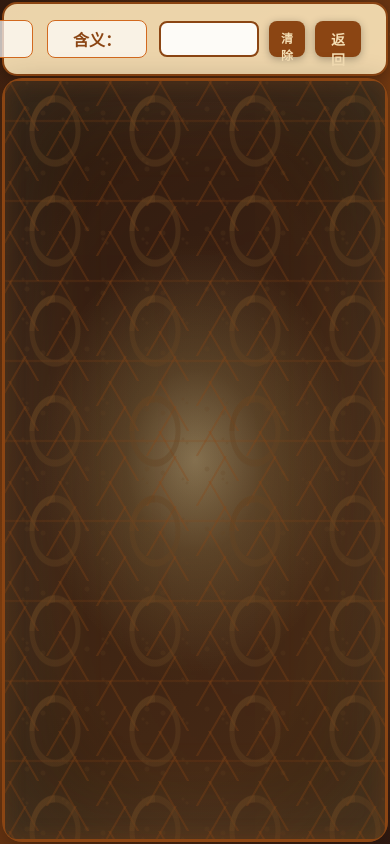
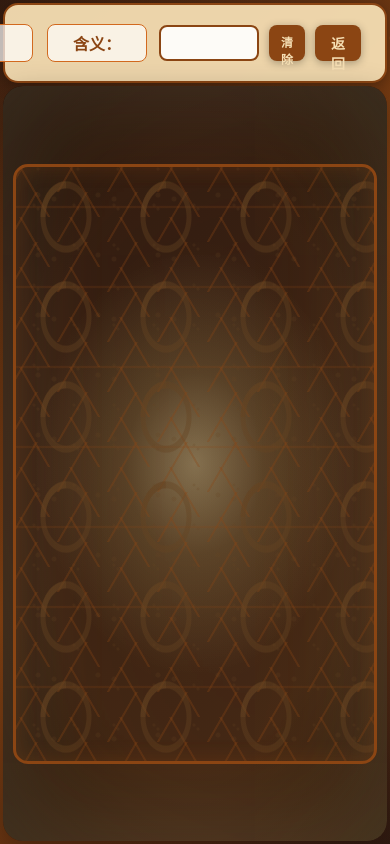
Before and after one commit to overmind1980/OeasyOracleCanvas, a website: page char.html in a window 390 px wide. Drawn offline with Linux system fonts and the light colour scheme; a web font is replaced by a local one.

Commit message:
基本初步完成版 style(styles.css): 优化字体定义和响应式布局样式
移除冗余的字体样式属性，调整画布和容器的响应式尺寸
简化媒体查询中的样式规则，提高代码可维护性

```diff
--- a/styles.css
+++ b/styles.css
@@ -3,26 +3,21 @@
     font-family: 'FangZhengOracle';
     src: url('./fonts/FangZhengOracle.ttf') format('truetype');
     font-display: swap;
-    font-weight: normal;
-    font-style: normal;
 }
+
+
 
 @font-face {
     font-family: 'ZhongYanYuan';
     src: url('./fonts/ZhongYanYuan.ttf') format('truetype');
     font-display: swap;
-    font-weight: normal;
-    font-style: normal;
 }
 
 @font-face {
-    font-family: 'OeasyOracle';
-    src: url('./fonts/OeasyOracle.ttf') format('truetype');
-    font-display: swap;
-    font-weight: normal;
-    font-style: normal;
-   font-weight: normal;
-    font-style: normal;
+  font-family: 'OeasyOracle';
+  src: url('./fonts/OeasyOracle.ttf') format('truetype');
+  font-weight: normal;
+  font-style: normal;
 }
 
 /* 全局样式 */
@@ -48,12 +43,6 @@ body {
     position: fixed;
     top: 0;
     left: 0;
-}
-
-/* 汉字卡片显示样式 - 使用甲骨文字体 */
-.character-display {
-    font-family: "FangZhengOracle", "ZhongYanYuan", "OeasyOracle", serif !important;
-    font-weight: normal;
 }
 
 .app-container {
@@ -561,42 +550,41 @@ body {
         height: 100vh;
         display: flex;
         flex-direction: column;
-        padding: 5px;
+        padding: 8px;
     }
 
     .info-section {
         flex-shrink: 0;
-        padding: 6px;
-        margin-bottom: 5px;
+        padding: 8px;
+        margin-bottom: 8px;
     }
 
     .canvas-section {
         flex: 1;
-        min-height: 80vh; /* 增加画布占据至少80%的视口高度 */
+        min-height: 60vh; /* 确保画布占据至少60%的视口高度 */
         display: flex;
         align-items: center;
         justify-content: center;
-        padding: 5px;
+        padding: 10px;
     }
 
     #oracleCanvas {
-        width: 95vw; /* 增加到视口宽度的95% */
-        height: 80vh; /* 增加到视口高度的80% */
-        max-width: none; /* 移除最大宽度限制 */
-        max-height: none; /* 移除最大高度限制 */
+        width: 90vw; /* 使用视口宽度的90% */
+        height: 60vh; /* 使用视口高度的60% */
+        max-width: 500px;
+        max-height: 600px;
     }
 }
 
 /* 横屏优化 - 宽度大于高度时保持原有布局 */
 @media (orientation: landscape) {
     .canvas-section {
-        min-height: 70vh; /* 增加最小高度 */
+        min-height: 400px;
     }
 
     #oracleCanvas {
         width: 100%;
         height: 100%;
-        min-height: 70vh; /* 确保横屏时也有足够高度 */
     }
 }
 
@@ -639,9 +627,8 @@ body {
 
     .canvas-section {
         flex: 1;
-        min-height: 75vh; /* 增加移动设备上的最小高度 */
+        min-height: 0;
         overflow: hidden;
-        padding: 3px;
     }
 
     .celebration-text {
@@ -655,17 +642,12 @@ body {
 
 @media (max-width: 480px) {
     .app-container {
-        padding: 2px;
+        padding: 3px;
     }
 
     .info-section {
-        padding: 5px;
-        margin-bottom: 2px;
-    }
-
-    .canvas-section {
-        padding: 2px;
-        min-height: 80vh; /* 小屏设备上进一步增加画布高度 */
+        padding: 8px;
+        margin-bottom: 3px;
     }
 
     .pronunciation, .meaning {
```
